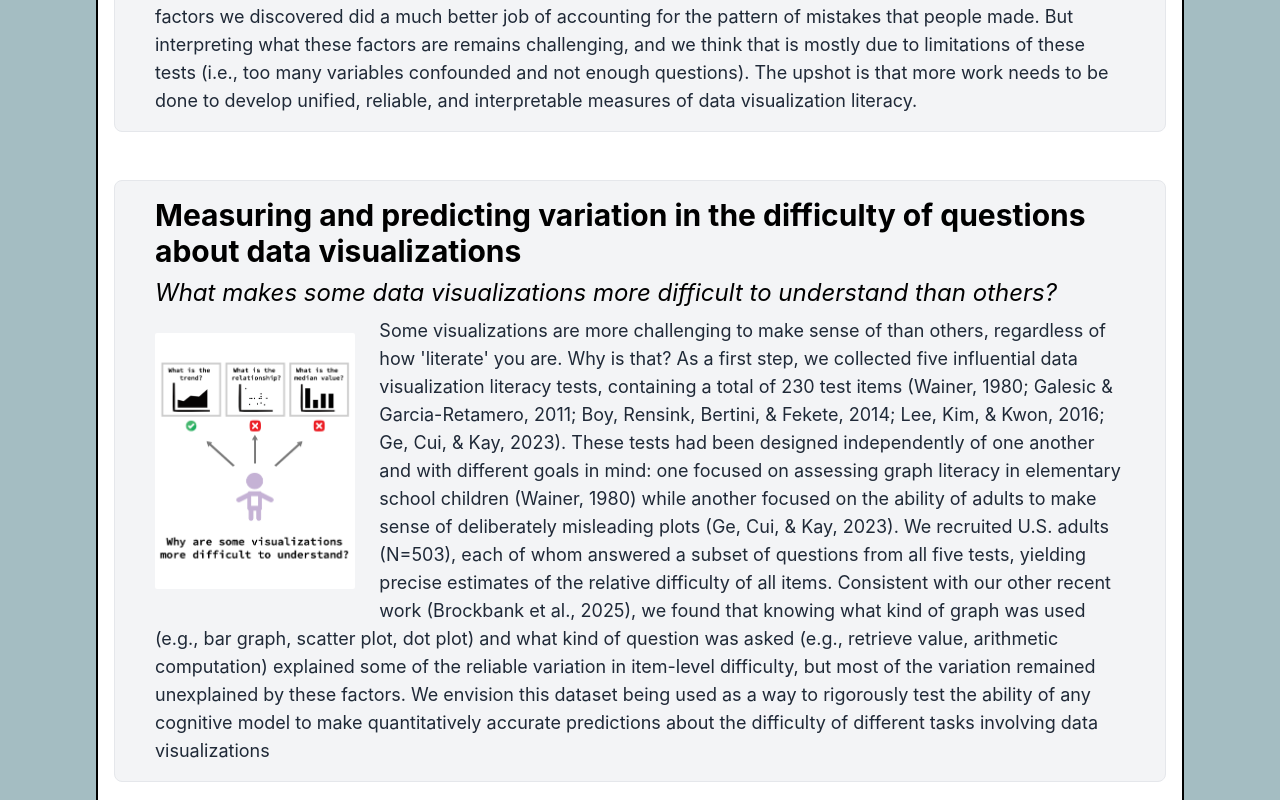
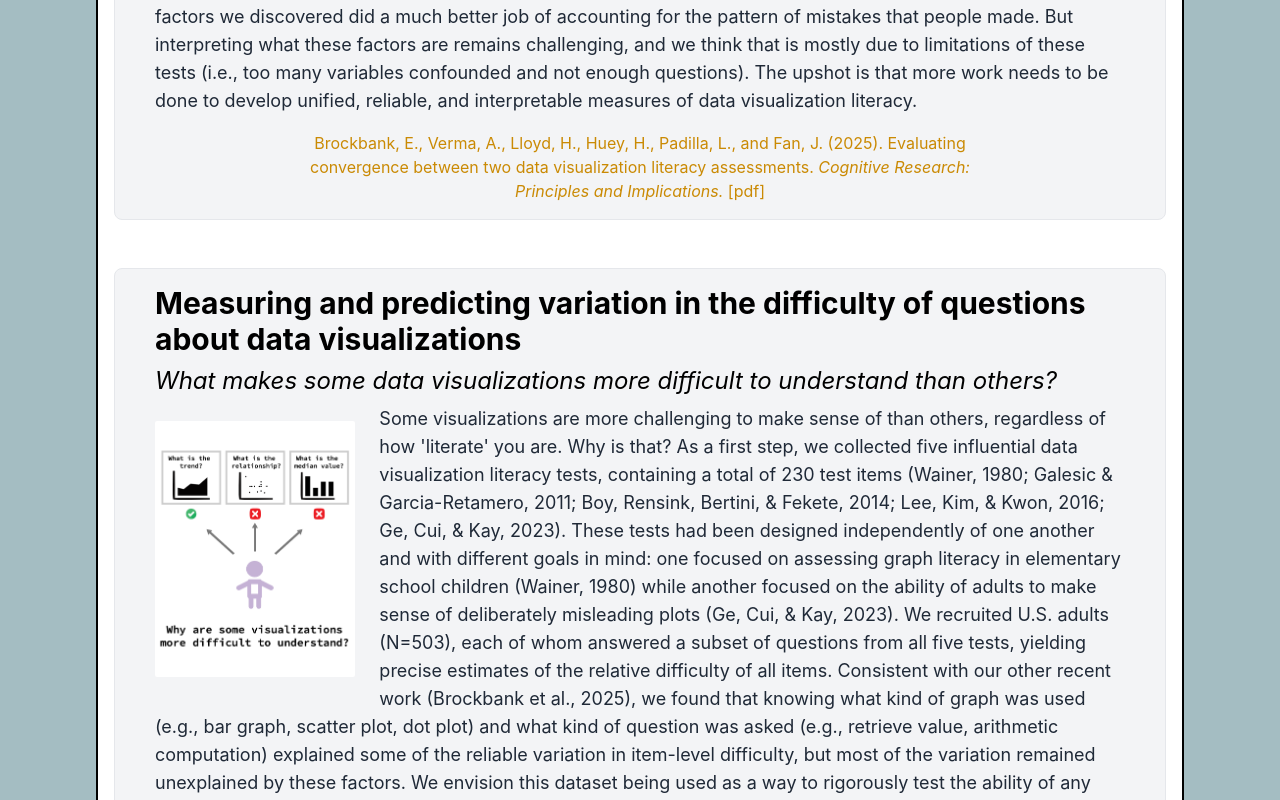
Before and after one commit to nightingale-labs/nightingale-labs.github.io, a React (Vite) app: page / in a window 1280 px wide. Shown: the part 3900-4700 px from the top of the page. Built offline with nearby package versions, Linux system fonts and the light colour scheme.

Commit message:
added apa links

```diff
--- a/src/pages/Research.tsx
+++ b/src/pages/Research.tsx
@@ -27,6 +27,7 @@ const Research: React.FC<{}> = () => {
                 />
                 <p className="text-lg text-gray-800 text-left">{o.abstract}</p>
                 <div style={{ clear: "both" }} />
+                <div className="mt-4 mx-auto text-center w-3/4"><a  href={o.pdf_link} target="_blank" rel="noopener noreferrer" className="text-yellow-600 hover:underline"> {o.ref + " "}<i>{o.publication_venue}</i> [pdf] </a></div>
               </div>
             ))}
           </div>
```
